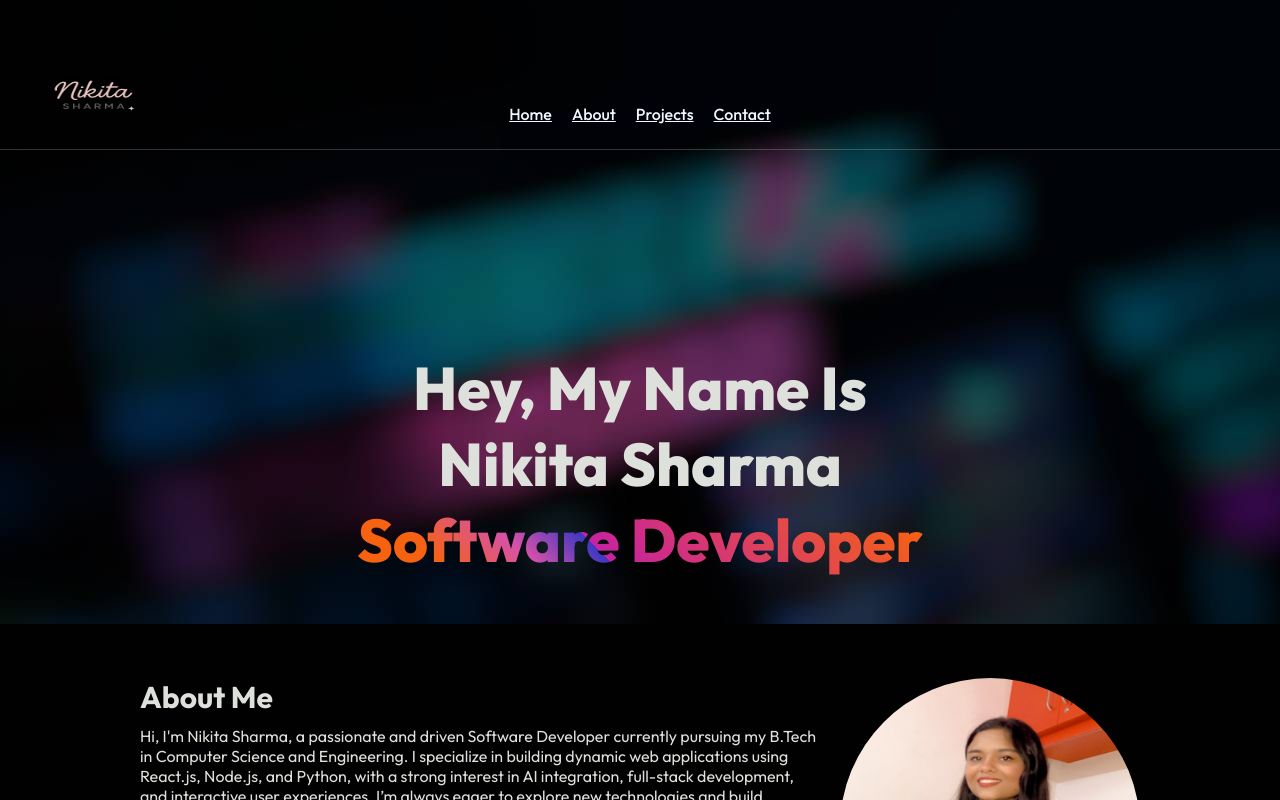
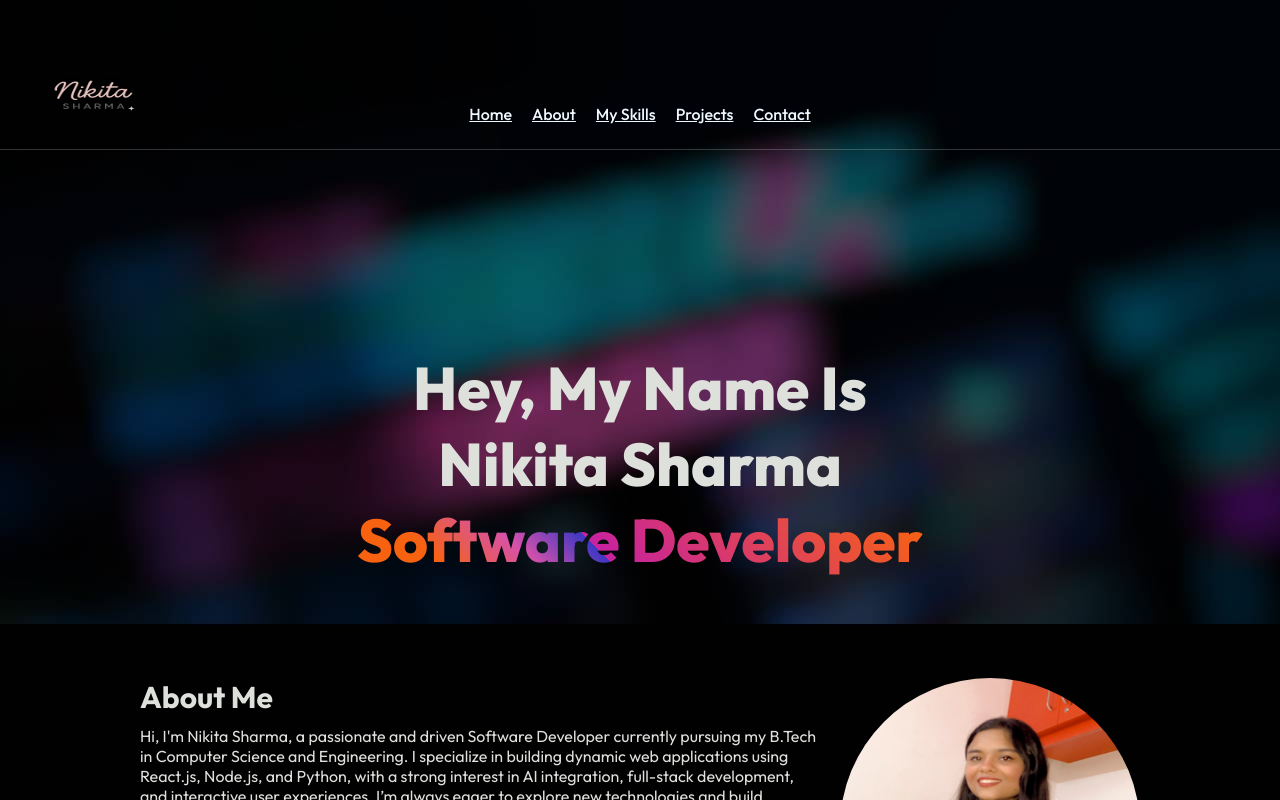
Before and after one commit to nikita2999/Portfolio, a React (Vite) app in the folder portfolio/: page / in a window 1280 px wide. Shown: the top 800 px of the page. Built offline with nearby package versions, Linux system fonts and the light colour scheme.

Commit message:
myskills sections

```diff
--- a/portfolio/src/components/Navbar/Navbar.jsx
+++ b/portfolio/src/components/Navbar/Navbar.jsx
@@ -9,6 +9,7 @@
         <div className="nav-items">
           <a className="nav-item" href="#home">Home</a>
           <a className="nav-item" href="#about">About</a>
+          <a className="nav-item" href="#myskills">My Skills</a>
           <a className="nav-item" href="#projects">Projects</a>
           <a className="nav-item" href="#contact">Contact</a>
         </div>
--- a/portfolio/src/pages/Home/Home.jsx
+++ b/portfolio/src/pages/Home/Home.jsx
@@ -33,7 +33,7 @@
        <figure className='me'> <img src="./me.png" /> </figure>
          </div>
 
-      <div className="my-skills" data-aos="fade-up">My Skills</div>
+      <div className="my-skills" data-aos="fade-up" id="myskills">My Skills</div>
 
       <div className="skills-list" data-aos="fade-up">
         <div className='skills-main'>
```
